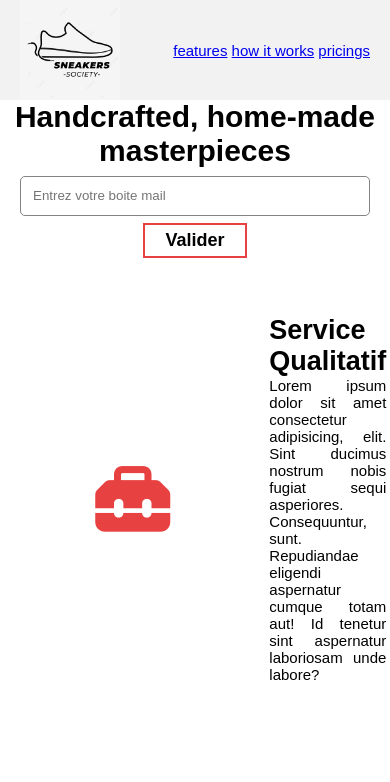
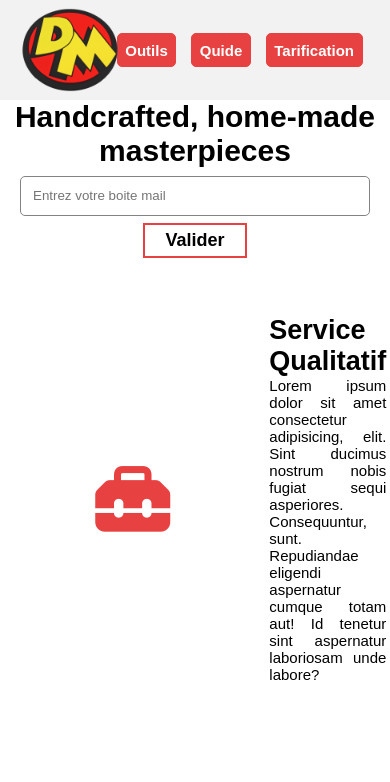
Before and after one commit to medi005/mySite, a plain HTML site: page index.html in a window 390 px wide. Shown: the top 782 px of the page. Drawn offline with nearby package versions, Linux system fonts and the light colour scheme.

Commit message:
Fin du site en non responsive

```diff
--- a/index.html
+++ b/index.html
@@ -15,12 +15,12 @@
 
 	<header id="header">
 
-        <div id="div-img"><img src="img/logo.jpg" alt=" "></div>
+        <div id="div-img"><img src="img/logo.png" alt=" "></div>
 
 		<nav id="nav-bar">
-			<a href ="#" class="nav-link">features</a>
-			<a href ="#" class="nav-link">how it works</a>
-			<a href="#" class="nav-link">pricings</a>
+			<a href ="#" class="nav-link">Outils</a>
+			<a href ="#" class="nav-link">Quide</a>
+			<a href="#" class="nav-link">Tarification</a>
 			<!-- Mettre un scroll sur les liens -->
 		</nav>
 
@@ -102,7 +102,7 @@
 			</div>
 
 			<div class="card">
-				<div class="card-title gold">pack Or</div>
+				<div class="card-title Or">pack Or</div>
 				<div class="card-info">
 					<h2 class="card-info-price">$1200</h2>
 					<ul class="card-info-list">
@@ -123,7 +123,7 @@
 	<footer id="footer">
 		<!-- A voir comment gérer cette tâche -->
 		<div class="bloc-footer-logo">
-			<img src="img/logo.jpg" alt="logo du site">
+			<img src="img/logo.png" alt="logo du site">
 		</div>
 
 		<div class="bloc-footer-inscription">
--- a/style.css
+++ b/style.css
@@ -44,7 +44,28 @@ html, body{
 	position: absolute;
 	height: 100%;
 }
+/*Style de la nav-bar*/
+#nav-bar{
+	display:flex;
+}
+#nav-bar a{
+	text-decoration: none;
+	color: white;
+	display: block;
+	padding: 0.5rem;
+	background-color: var(--rouge);
+	border-radius: 5px;
+	font-weight: bold;
+	margin: 0 0.5rem;
+	border: 1px solid var(--rouge);
+	transition: 0.3s ease-in-out;
+}
 
+#nav-bar a:hover{
+	background-color: white;
+	color: var(--rouge);
+	border: 1px solid var(--rouge);
+}
 
 /*----------Style du conteneur-----------*/
 
```
Also changed, not shown: img/logo.jpg (deleted), img/logo.png (added).
